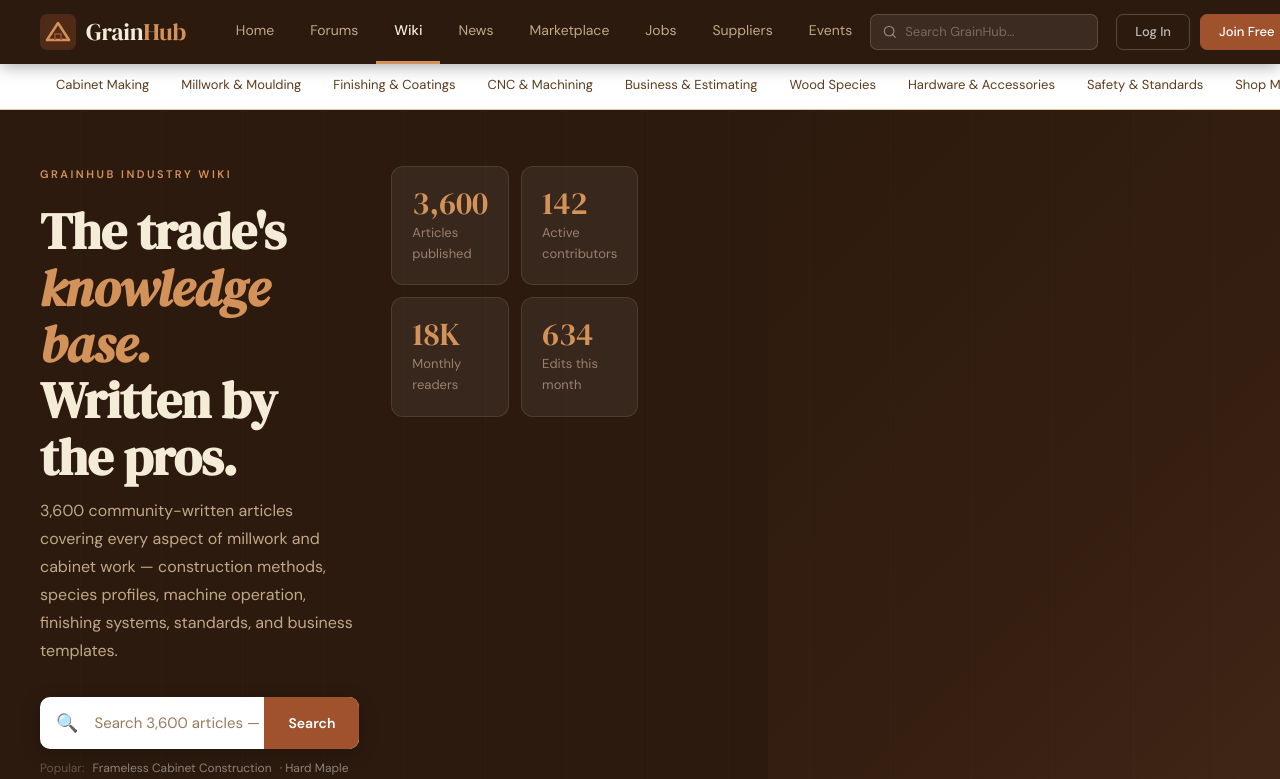
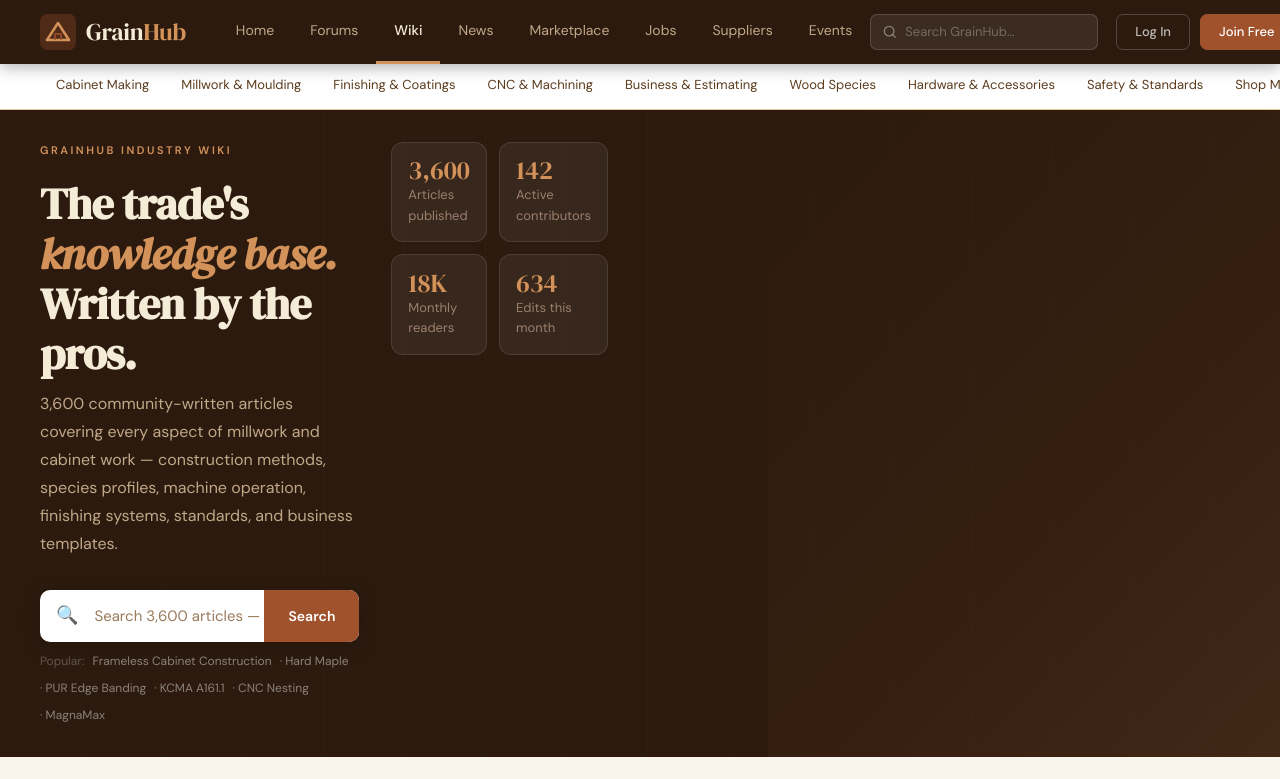
Before and after one commit to Konstarr/grainhub, a React (Vite) app: page /wiki in a window 1280 px wide. Shown: the top 779 px of the page. Built offline with nearby package versions, Linux system fonts and the light colour scheme; no server answers.

Commit message:
Wiki: tighter hero, narrower sidebars to unsquish center

```diff
--- a/src/components/wiki/WikiHero.jsx
+++ b/src/components/wiki/WikiHero.jsx
@@ -7,7 +7,7 @@
         <div className="hero-top">
           <div className="hero-left">
             <div className="hero-eyebrow">GrainHub Industry Wiki</div>
-            <h1 className="hero-title">The trade's<br /><em>knowledge base.</em><br />Written by the pros.</h1>
+            <h1 className="hero-title">The trade's <em>knowledge base.</em> Written by the pros.</h1>
             <p className="hero-sub">
               3,600 community-written articles covering every aspect of millwork and cabinet work — construction methods, species profiles, machine operation, finishing systems, standards, and business templates.
             </p>
--- a/src/styles/wiki.css
+++ b/src/styles/wiki.css
@@ -1,7 +1,7 @@
 /* ── WIKI HERO ── */
 .wiki-hero {
   background: var(--wood-dark);
-  padding: 3.5rem 2.5rem 0;
+  padding: 2rem 2.5rem 0;
   position: relative;
   overflow: hidden;
 }
@@ -28,10 +28,10 @@
 }
 .hero-top {
   display: grid;
-  grid-template-columns: 1fr 1fr;
-  gap: 4rem;
+  grid-template-columns: minmax(0, 1.4fr) minmax(0, 1fr);
+  gap: 2.5rem;
   align-items: center;
-  padding-bottom: 3rem;
+  padding-bottom: 1.75rem;
 }
 
 .hero-left {}
@@ -45,22 +45,22 @@
 }
 .hero-title {
   font-family: 'DM Serif Display', serif;
-  font-size: clamp(36px, 4vw, 52px);
+  font-size: clamp(30px, 3.4vw, 44px);
   color: var(--wood-cream);
-  line-height: 1.1;
+  line-height: 1.15;
   letter-spacing: -0.5px;
-  margin-bottom: 12px;
+  margin-bottom: 10px;
 }
 .hero-title em {
   font-style: italic;
   color: var(--wood-light);
 }
 .hero-sub {
-  font-size: 15px;
+  font-size: 14px;
   color: #9A8070;
-  line-height: 1.75;
-  max-width: 480px;
-  margin-bottom: 2rem;
+  line-height: 1.55;
+  max-width: 520px;
+  margin-bottom: 1.25rem;
 }
 
 /* SEARCH BOX */
@@ -139,7 +139,7 @@
   background: rgba(255,255,255,0.06);
   border: 1px solid rgba(255,255,255,0.1);
   border-radius: 12px;
-  padding: 1.25rem;
+  padding: 0.9rem 1rem;
   transition: background 0.15s;
   cursor: default;
 }
@@ -148,10 +148,10 @@
 }
 .hs-num {
   font-family: 'DM Serif Display', serif;
-  font-size: 32px;
+  font-size: 26px;
   color: var(--wood-light);
   line-height: 1;
-  margin-bottom: 4px;
+  margin-bottom: 2px;
 }
 .hs-label {
   font-size: 13px;
@@ -221,8 +221,8 @@
   margin: 0 auto;
   padding: 1.5rem 1.5rem 2.5rem;
   display: grid;
-  grid-template-columns: 210px minmax(0, 1fr) 240px;
-  gap: 1.5rem;
+  grid-template-columns: 170px minmax(0, 1fr) 200px;
+  gap: 1.25rem;
   align-items: start;
 }
 .wiki-content {
@@ -272,7 +272,7 @@
 
 @media (max-width: 1180px) {
   .wiki-grid {
-    grid-template-columns: 200px minmax(0, 1fr);
+    grid-template-columns: 170px minmax(0, 1fr);
   }
   .wiki-grid > .right-col {
     display: none;
```
